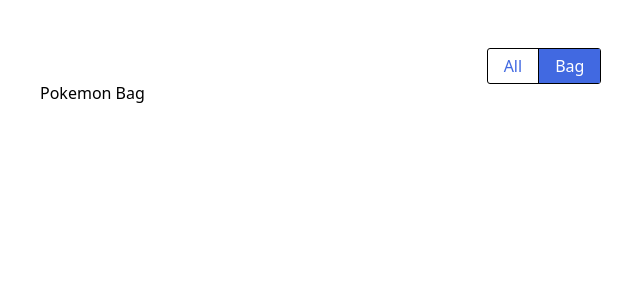
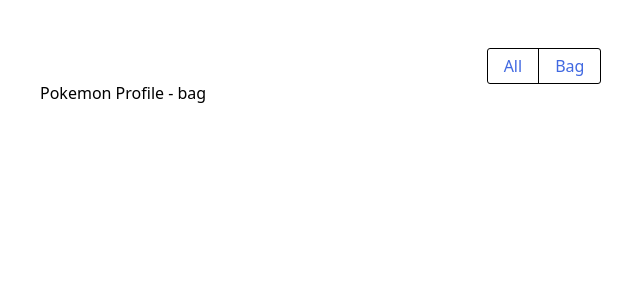
Before and after one commit to dfedynich/pokedex, a React app: page /pokemons/bag in a window 1280 px wide. Shown: the top 300 px of the page, without its empty margins (96-736 px from the left). Built offline with nearby package versions, Linux system fonts and the light colour scheme.

Commit message:
Add PokemonProfile presentational component

```diff
--- a/src/App.js
+++ b/src/App.js
@@ -1,20 +1,18 @@
 import React from 'react';
 import AppLayout from './layouts/AppLayout';
-import { BrowserRouter as Router, Switch, Redirect } from "react-router-dom";
+import { BrowserRouter as Router } from "react-router-dom";
 import {default as routes, RouteWithSubRoutes} from './Routes';
 
 const App = () => {
     return (
         <AppLayout>
             <Router>
-                <Switch>
                 {routes.map((route, index) => (
                     <RouteWithSubRoutes
                         key={index}
                         {...route}
                     />
                 ))}
-                </Switch>
             </Router>
         </AppLayout>
     );
--- a/src/Routes.js
+++ b/src/Routes.js
@@ -18,7 +18,8 @@
             },
             {
                 title: 'Bag',
-                path: "/pokemons/bag",
+                path: "/bag",
+                exact: true,
                 component: PokemonsBag
             }
         ]
--- a/src/screens/Home/Home.js
+++ b/src/screens/Home/Home.js
@@ -1,6 +1,18 @@
-import React from 'react'
+import React, {Fragment} from 'react'
 import RouteTabs from './../../components/RouteTabs';
+import { Route } from 'react-router-dom';
+import PokemonProfile from './../PokemonProfile';
 
-export default function(props) {
-    return <RouteTabs routes={props.routes} />
+export default function (props) {
+
+    return (
+        <Fragment>
+            <RouteTabs routes={props.routes}/>
+            <Route
+                path="/pokemons/:pokemonId"
+                exact={true}
+                component={PokemonProfile}
+            />
+        </Fragment>
+    );
 }
--- a/src/screens/PokemonProfile/PokemonProfile.js
+++ b/src/screens/PokemonProfile/PokemonProfile.js
@@ -1,3 +1,3 @@
 export default function(props) {
-    return "Pokemon Profile";
+    return `Pokemon Profile - ${props.match.params.pokemonId}`;
 }
```
Lines whose indentation alone changed are shown as unchanged.
